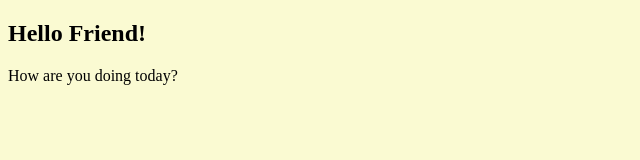
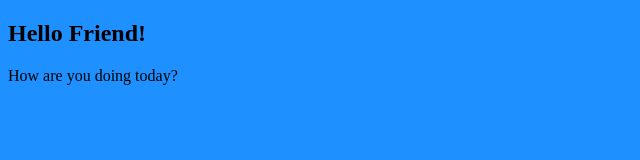
Before and after one commit to Jannaro/Azure, a plain HTML site: page index.html in a window 1280 px wide. Shown: the whole page, without its empty margins (0-640 px from the left). Drawn offline with Linux system fonts and the light colour scheme.

Commit message:
Color DodgerBlue

```diff
--- a/styles.css
+++ b/styles.css
@@ -1 +1 @@
-body {background-color: LightGoldenRodYellow;}
+body {background-color: DodgerBlue;}
```
